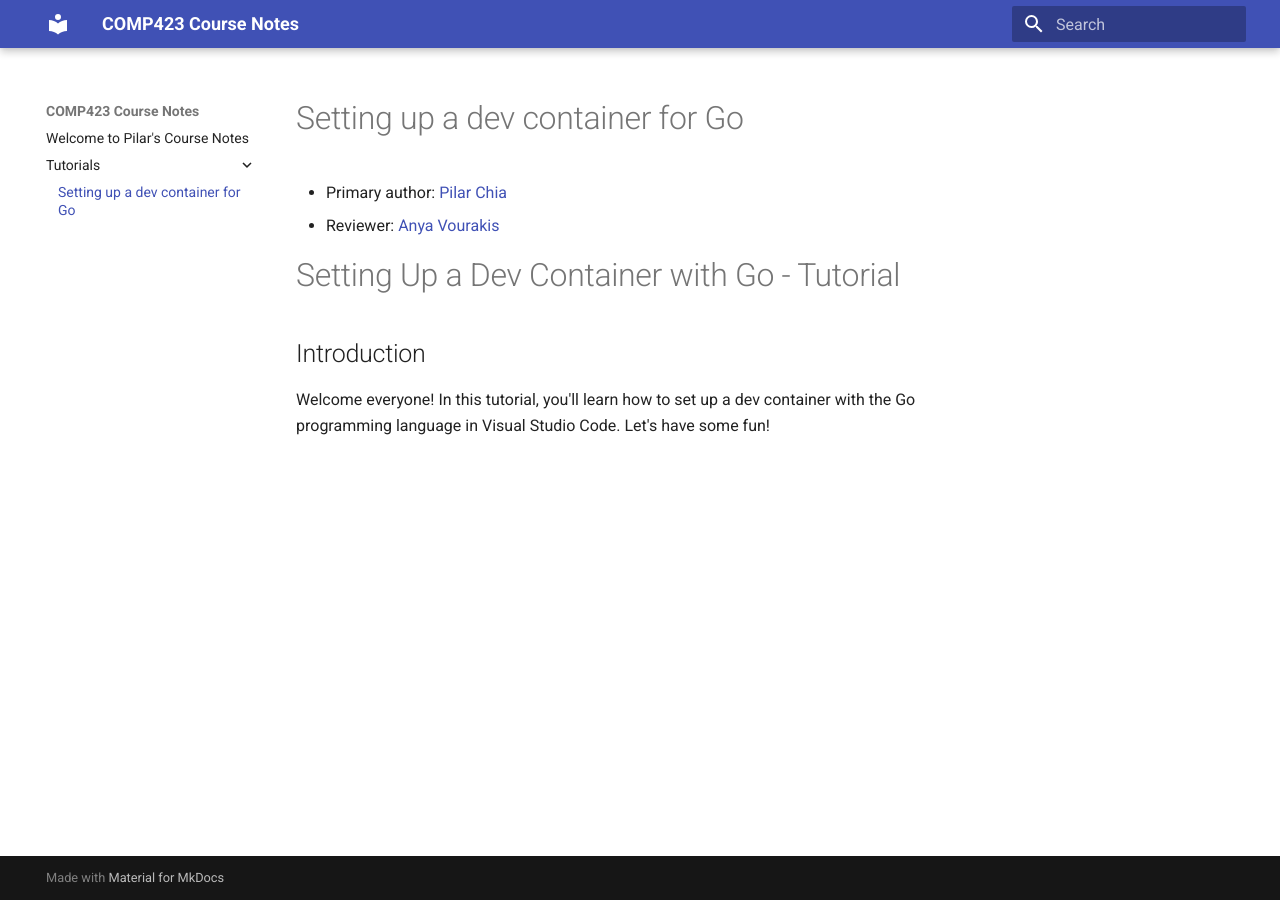
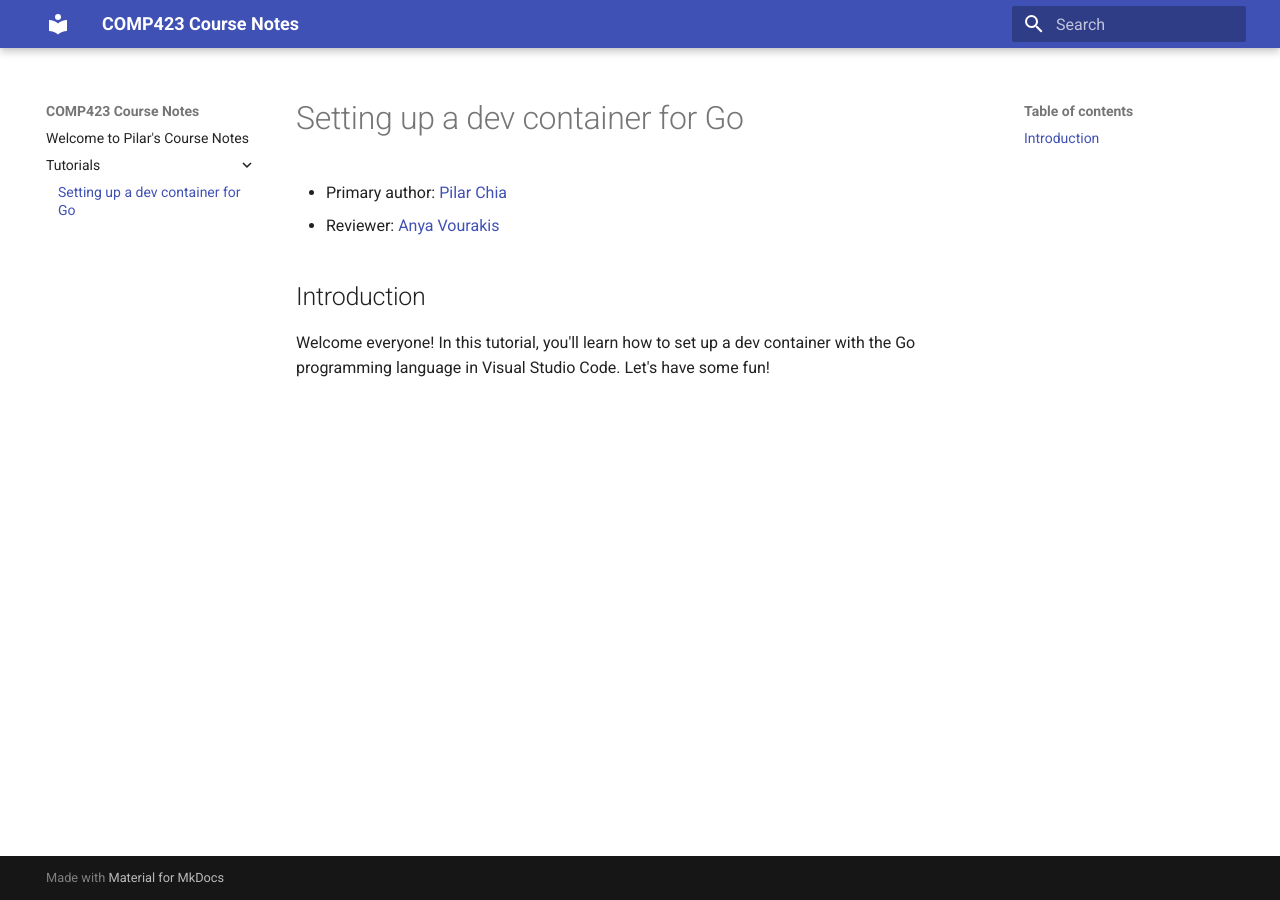
Before and after one commit to mchia157/comp423-course-notes, an MkDocs documentation site: the page built from docs/tutorials/go-setup.md, in a window 1280 px wide. Built offline with MkDocs 1.6.1 and Material for MkDocs 9.7.7, drawn with Linux system fonts in a browser that asks for light colours.

Commit message:
Corrections for title

```diff
--- a/docs/tutorials/go-setup.md
+++ b/docs/tutorials/go-setup.md
@@ -3,7 +3,5 @@
 * Primary author: [Pilar Chia](https://github.com/mchia157)
 * Reviewer: [Anya Vourakis](https://github.com/v-anya)
 
-# Setting Up a Dev Container with Go - Tutorial
-
 ## Introduction
 Welcome everyone! In this tutorial, you'll learn how to set up a dev container with the Go programming language in Visual Studio Code. Let's have some fun!
```
